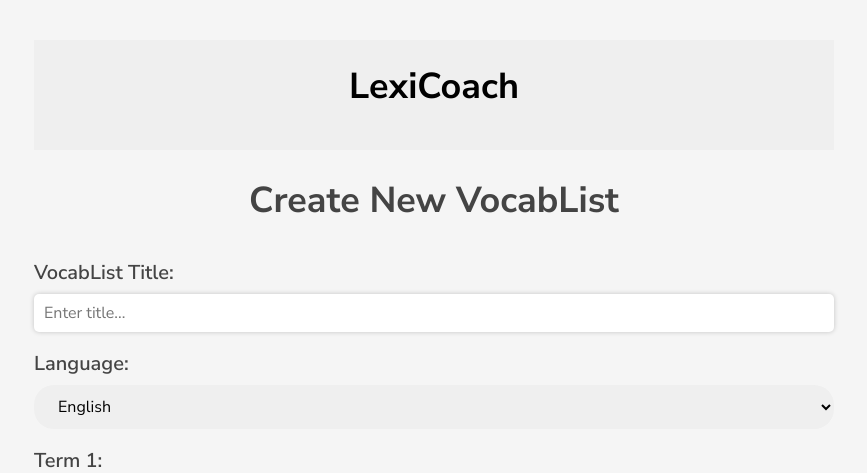
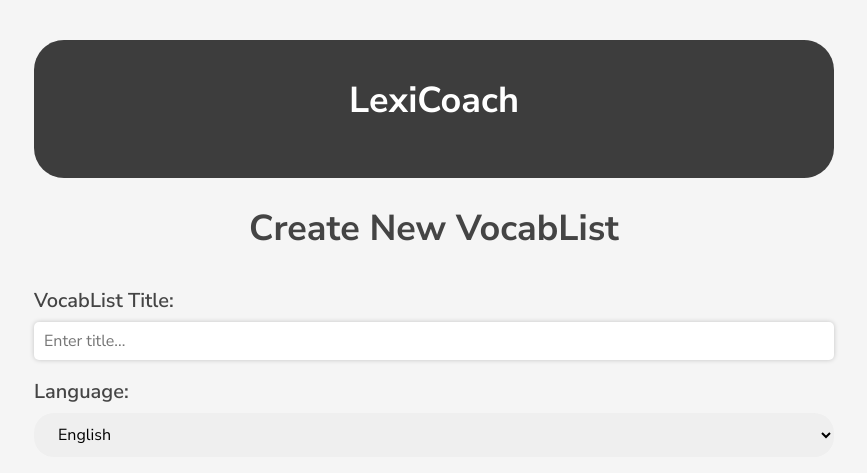
Before and after one commit to grizzledwarvet23/LexiCoach, a Flask app: page /create-vocablist in a window 1280 px wide. Shown: the top 473 px of the page, without its empty margins (206-1073 px from the left). Run offline with Flask 3, Linux system fonts and the light colour scheme.

Commit message:
fixed button color

```diff
--- a/templates/create.html
+++ b/templates/create.html
@@ -9,7 +9,7 @@
 </head>
 <body>
 	<div class="container">
-		<button class="create-button" onclick="goToHome()"><h1 class="title">LexiCoach</h1></button>
+		<button class="home-button" onclick="goToHome()"><h1 class="title">LexiCoach</h1></button>
 		<h1 class="title">Create New VocabList</h1>
 		<!-- <form onsubmit="handleSubmit(event)"> -->
 			<label for="vocablist-title" class="form-label">VocabList Title:</label>
--- a/templates/practice.html
+++ b/templates/practice.html
@@ -9,7 +9,7 @@
 </head>
 <body>
 	<div class="container">
-		<button class="create-button" onclick="goToHome()"><h1 class="title">LexiCoach</h1></button>
+		<button class="home-button" onclick="goToHome()"><h1 class="title">LexiCoach</h1></button>
 		<h1 class="title">Vocabulary Practice</h1>
 		<h3><strong id="scoreholder"></strong></h3>
 		<h3>Fill in the blanks with the correct terms.</h3>
```
Also changed, not shown: 1 other file.
